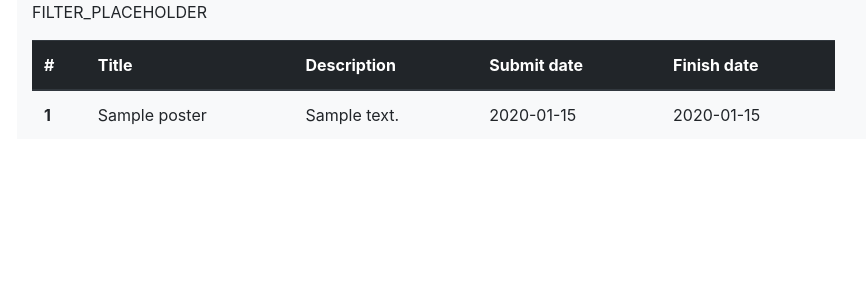
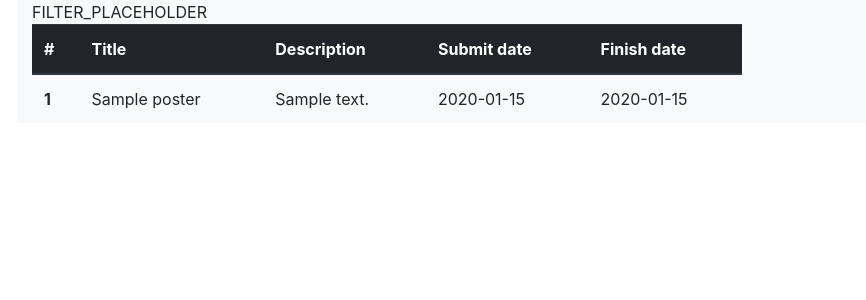
Before and after one commit to majakubo/LetsCodeSii2018, a Flask app: page /posters in a window 1280 px wide. Shown: the part 70-370 px from the top of the page, without its empty margins (68-934 px from the left). Run offline with Flask 2, Linux system fonts and the light colour scheme; tables that the repository leaves empty hold one stand-in row (values such as "Sample post"); some libraries are stand-ins or nearby versions.

Commit message:
Forms again and again

```diff
--- a/helpful_spirits/templates/posters.html
+++ b/helpful_spirits/templates/posters.html
@@ -2,14 +2,12 @@
 {% block title %} Posters {% endblock %}
 
 {% block body %}
-<div id="wrapper-div" style="background-color: #f8f9fa;">
+<div id="wrapper-div row container" style="background-color: #f8f9fa;">
 
-    <div class="col-3">
-        <p>FILTER_PLACEHOLDER
-
-        </p>
+    <div class="col-4">
+      FILTER_PLACEHOLDER
     </div>
-    <div class="col-9">
+    <div class="col-8">
         <div id="posters">
             <table class="table">
                 <thead class="thead-dark">
@@ -29,7 +27,7 @@
                     <tr>
                         <th scope="row">{{ index+1 }}</th>
                         <td>{{ poster.title }}</td>
-                        <td> {{ poster.description }}</td>
+                        <td>{{ poster.description }}</td>
                         <td>{{ poster.add_date }}</td>
                         <td>{{ poster.end_date }}</td>
 
```
